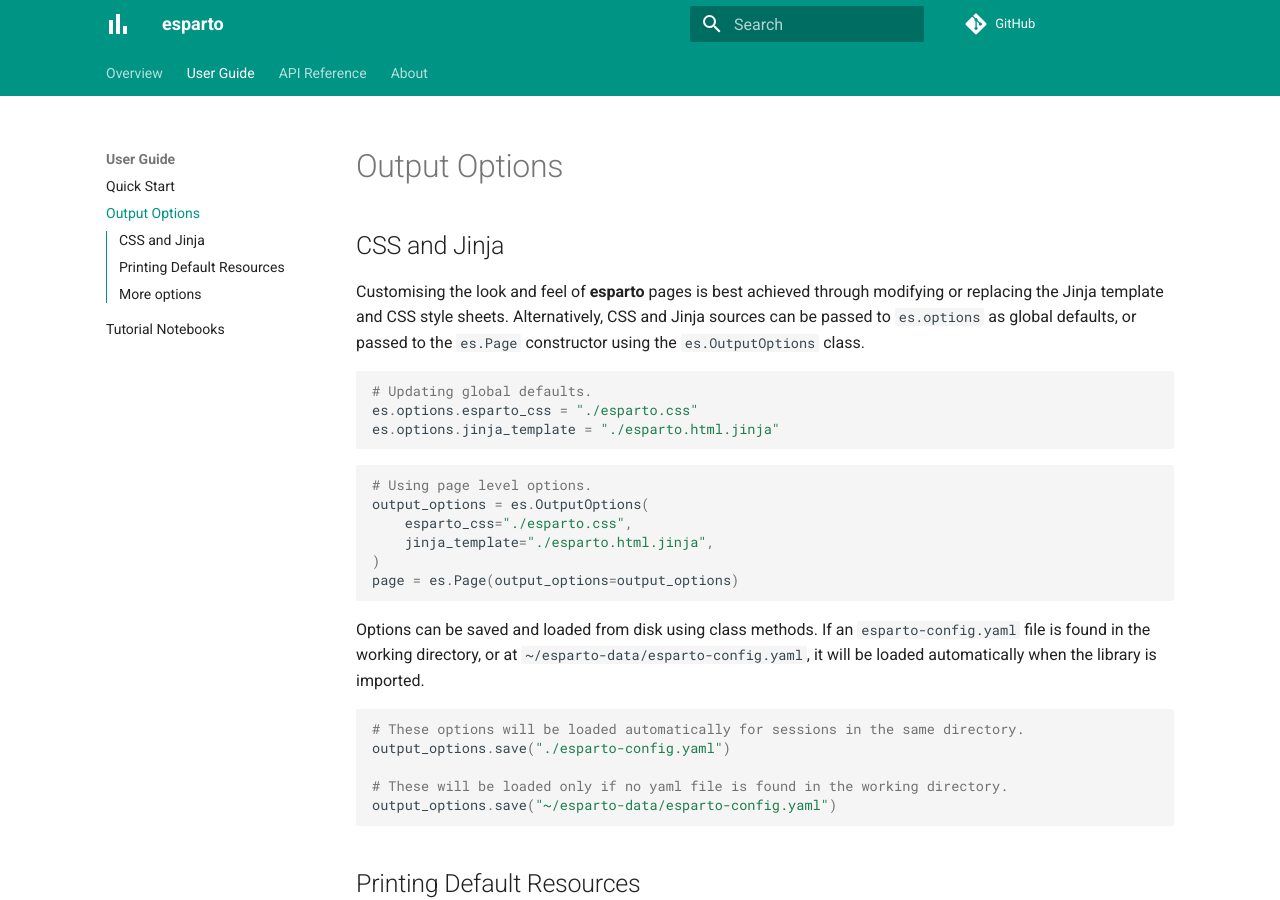
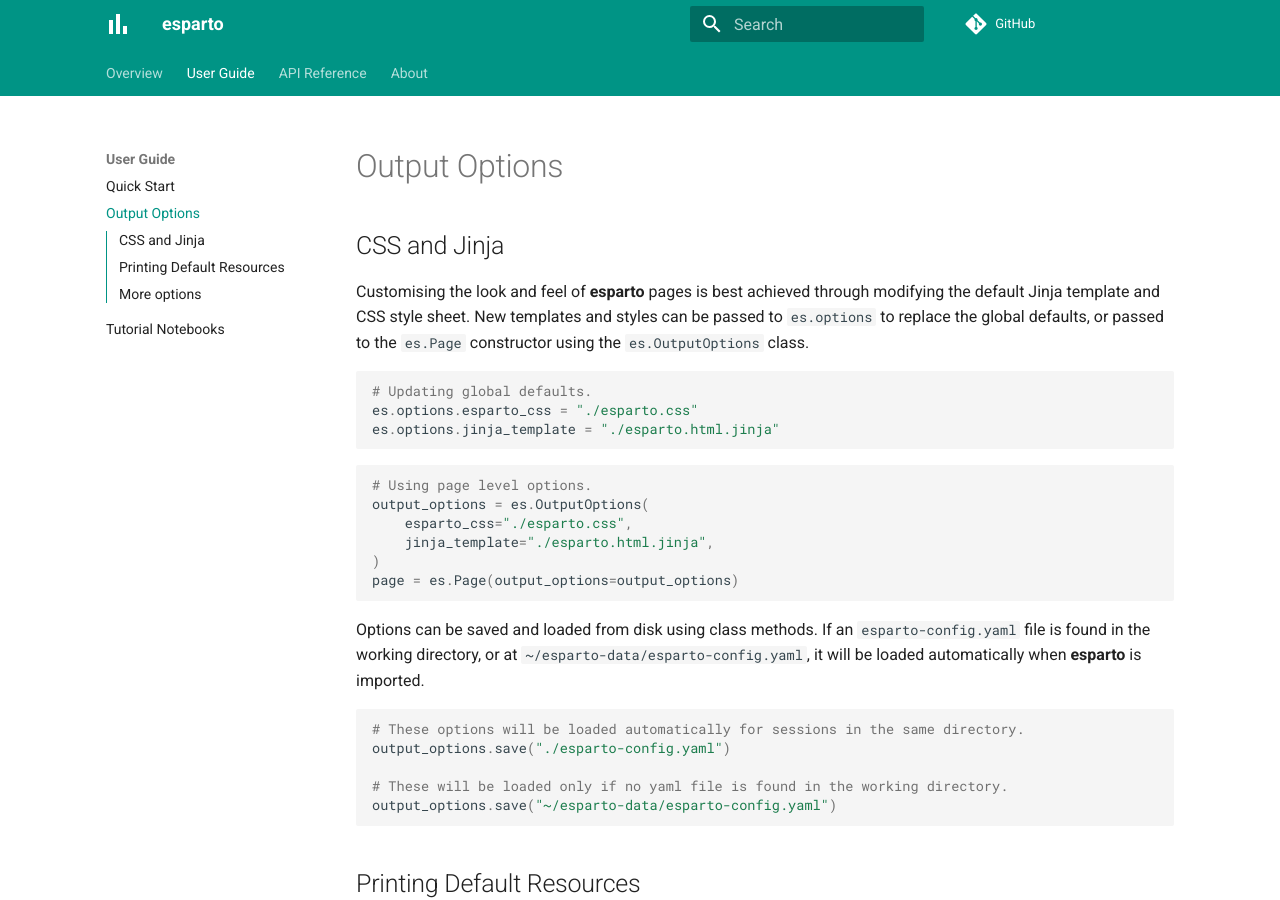
Before and after one commit to domvwt/esparto, an MkDocs documentation site: the page built from docs/02-user-guide/output-options.md, in a window 1280 px wide and 900 px high. Built offline with MkDocs 1.6.1 and Material for MkDocs 9.7.7, drawn with Linux system fonts in a browser that asks for light colours; comment, search, counter and statistics services are not loaded.

Commit message:
Update docs

````diff
--- a/docs/02-user-guide/output-options.md
+++ b/docs/02-user-guide/output-options.md
@@ -3,8 +3,8 @@
 ## CSS and Jinja
 
 Customising the look and feel of **esparto** pages is best achieved through
-modifying or replacing the Jinja template and CSS style sheets.
-Alternatively, CSS and Jinja sources can be passed to `es.options` as global
+modifying the default Jinja template and CSS style sheet.
+New templates and styles can be passed to `es.options` to replace the global
 defaults, or passed to the `es.Page` constructor using the `es.OutputOptions` class.
 
 ```python
@@ -25,7 +25,7 @@
 Options can be saved and loaded from disk using class methods.
 If an `esparto-config.yaml` file is found in the working directory, or at
 `~/esparto-data/esparto-config.yaml`, it will be loaded automatically when
-the library is imported.
+**esparto** is imported.
 
 ```python
 # These options will be loaded automatically for sessions in the same directory.
````
